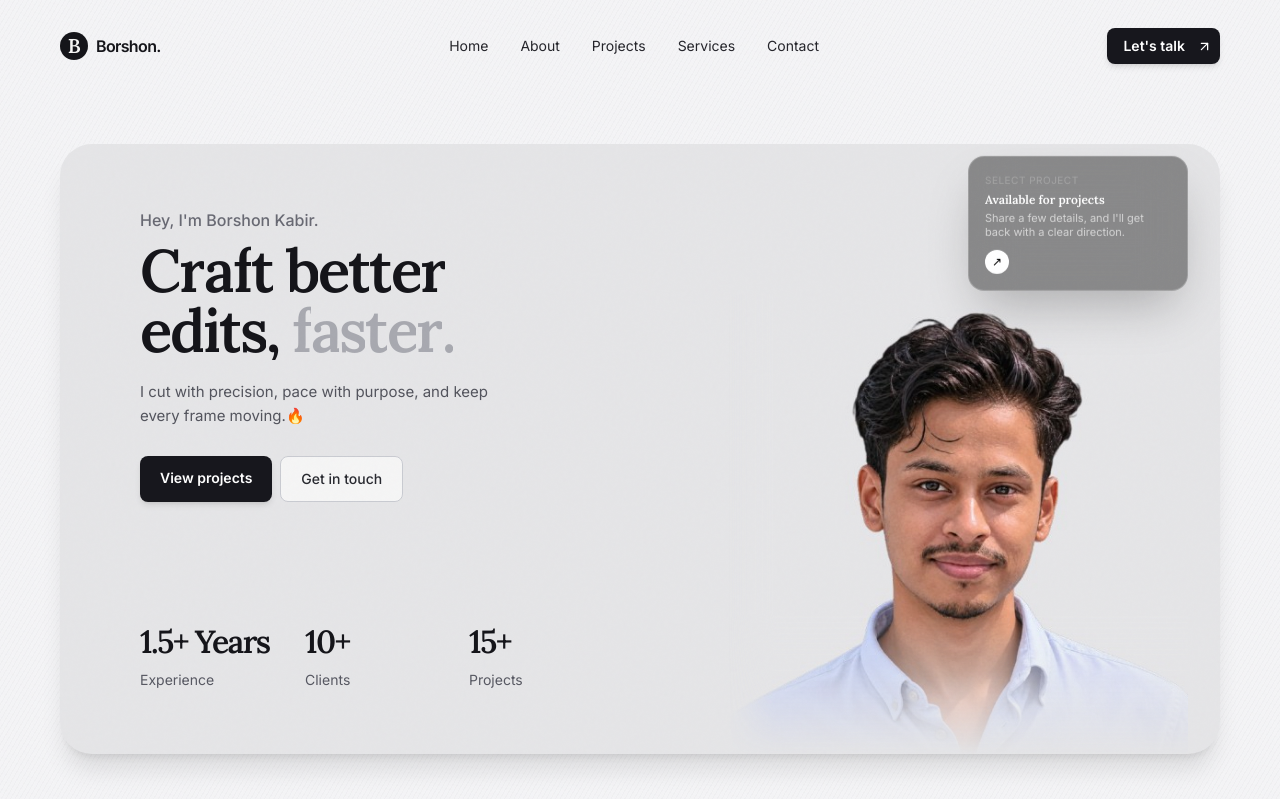
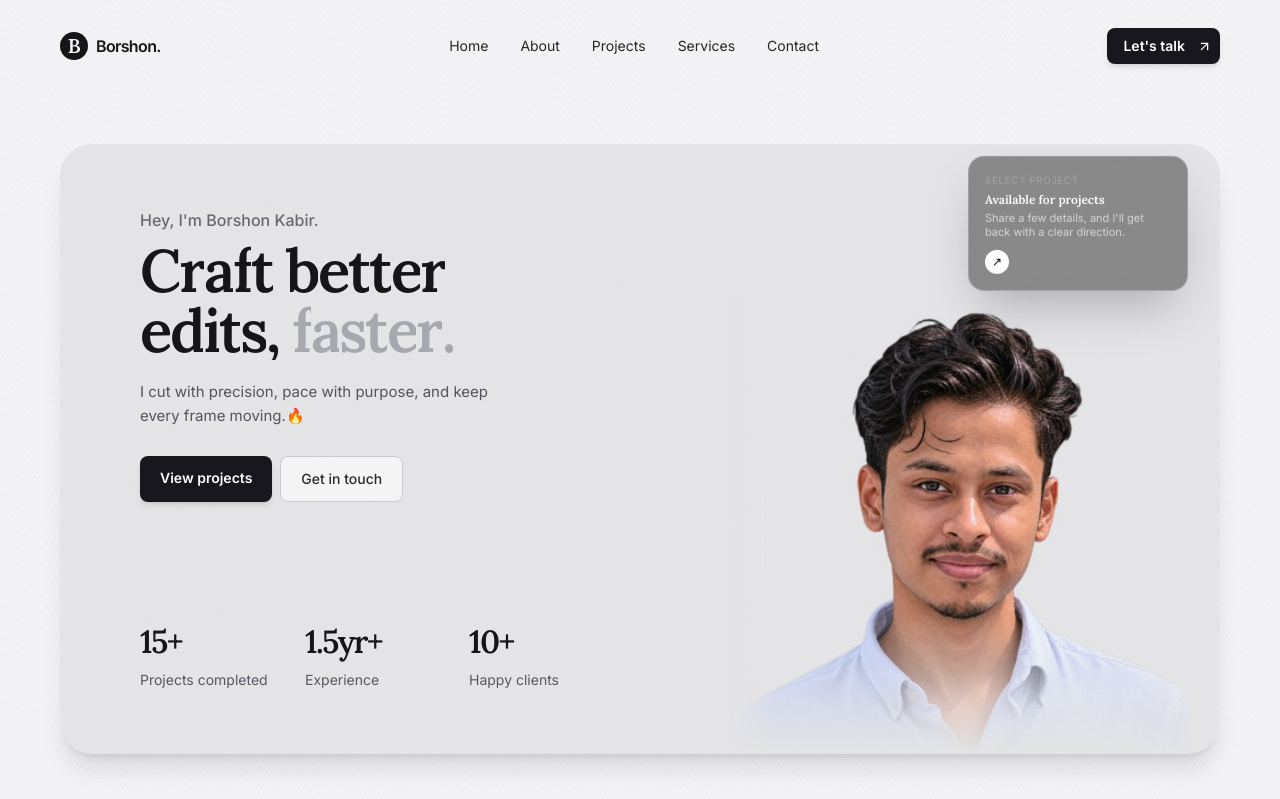
Before and after one commit to Borshon-kabir/my-portfolio, a Next.js app: page / in a window 1280 px wide. Shown: the top 799 px of the page. Built offline with nearby package versions, Linux system fonts and the light colour scheme.

Commit message:
Update portfolio statistics and experience

```diff
--- a/components/Hero.tsx
+++ b/components/Hero.tsx
@@ -5,9 +5,9 @@ import gsap from 'gsap';
 import { ArrowUpRight, Menu } from 'lucide-react';
 
 const metrics = [
-  { target: 1.5, suffix: '+ Years', label: 'Experience', decimals: 1 },
-  { target: 10, suffix: '+', label: 'Clients', decimals: 0 },
-  { target: 15, suffix: '+', label: 'Projects', decimals: 0 },
+  { target: 15, suffix: '+', label: 'Projects completed', decimals: 0 },
+  { target: 1.5, suffix: 'yr+', label: 'Experience', decimals: 1 },
+  { target: 10, suffix: '+', label: 'Happy clients', decimals: 0 },
 ];
 
 export default function Hero() {
--- a/components/MyStory.tsx
+++ b/components/MyStory.tsx
@@ -15,7 +15,7 @@ export const STORY_CONFIG = {
 
   // Main story statement
   storyText:
-    "I'm Borshon Kabir, a passionate Video Editor with 1+ year of hands-on experience in turning raw footage into compelling visual stories. Focused on precise pacing, engaging motion graphics, and clean sound design, I help creators and brands elevate their content and capture their audience's attention. Creative, detail-oriented, and results-driven, I excel at crafting seamless edits that leave a lasting impression.",
+    "I'm Borshon Kabir, a passionate Video Editor with 1.5+ years of hands-on experience in turning raw footage into compelling visual stories. Focused on precise pacing, engaging motion graphics, and clean sound design, I help creators and brands elevate their content and capture their audience's attention. Creative, detail-oriented, and results-driven, I excel at crafting seamless edits that leave a lasting impression.",
 
   // First photo (Left Polaroid with pin) - easily replace or update image path
   image1: {
--- a/components/WhyChooseMe.tsx
+++ b/components/WhyChooseMe.tsx
@@ -153,7 +153,7 @@ export default function WhyChooseMe() {
         });
       }
 
-      // ── 7. Counter 56+ — smooth expo count
+      // ── 7. Counter 15+ — smooth expo count
       if (counter56Ref.current) {
         gsap.fromTo(
           counter56Ref.current,
@@ -173,7 +173,7 @@ export default function WhyChooseMe() {
         );
         const val56 = { val: 0 };
         gsap.to(val56, {
-          val: 56,
+          val: 15,
           duration: 1.8,
           ease: 'expo.out',
           scrollTrigger: {
@@ -291,7 +291,7 @@ export default function WhyChooseMe() {
                     className="inline-block h-8 w-8 rounded-full object-cover ring-2 ring-white"
                   />
                 </div>
-                <span className="text-sm font-semibold text-[#121218]">+3K clients</span>
+                <span className="text-sm font-semibold text-[#121218]">10+ clients</span>
               </div>
 
               {/* Card 1B: Satisfaction Stat Card */}
@@ -311,7 +311,7 @@ export default function WhyChooseMe() {
               </div>
             </div>
 
-            {/* Column 2: 56+ Projects Completed Card */}
+            {/* Column 2: 15+ Projects Completed Card */}
             <div
               ref={col2Ref}
               className="group flex flex-1 flex-col justify-between rounded-2xl border border-black/10 bg-white p-6 sm:p-7 shadow-[0_2px_12px_rgba(0,0,0,0.02)] transition-all duration-300 hover:-translate-y-1 hover:border-black/20 hover:shadow-[0_8px_24px_rgba(0,0,0,0.05)] min-h-[340px] sm:min-h-[388px] will-change-transform"
@@ -324,7 +324,7 @@ export default function WhyChooseMe() {
                   ref={counter56Ref}
                   className="font-serif text-5xl font-semibold leading-none tracking-tight text-[#121218] sm:text-6xl"
                 >
-                  56+
+                  15+
                 </span>
                 <p className="mt-2 text-xs font-normal text-[#53545d] sm:text-sm">Projects completed</p>
               </div>
```
